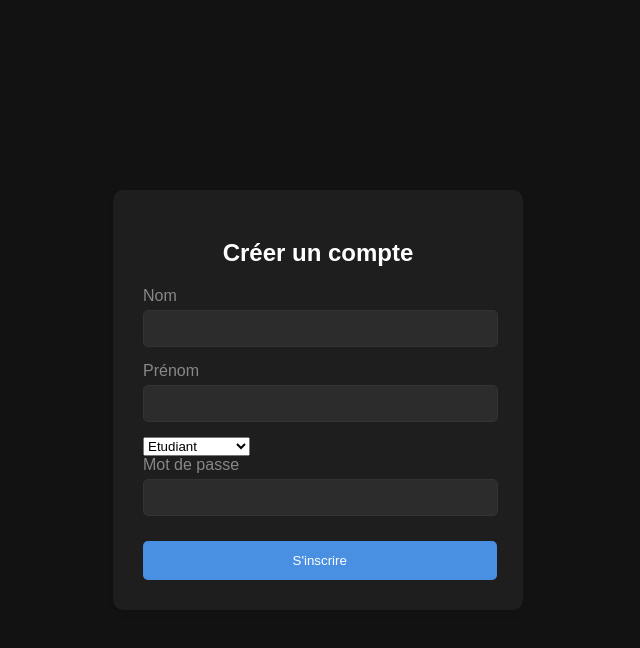
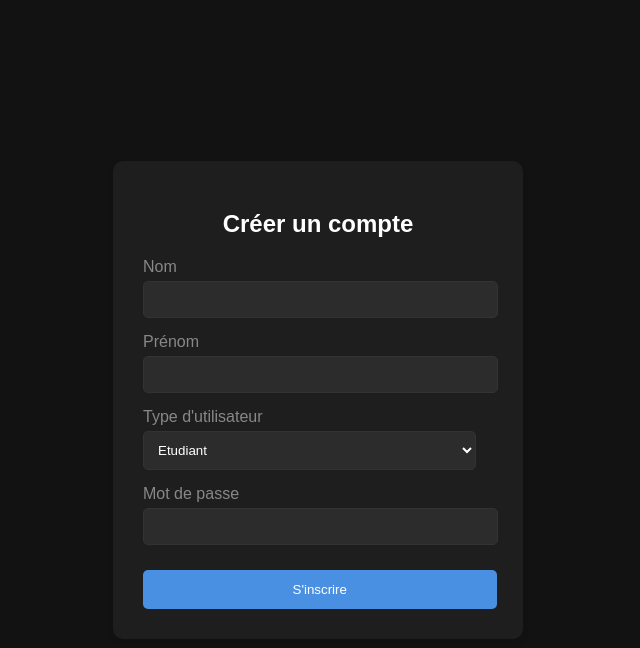
Before and after one commit to Roums215/adcharlespeguytabet, a PHP site: page /Form.php in a window 1280 px wide. Shown: the top 648 px of the page, without its empty margins (322-962 px from the left). Run offline with PHP 8.4, Linux system fonts and the light colour scheme.

Commit message:
TypeUser

```diff
--- a/Form.php
+++ b/Form.php
@@ -41,7 +41,8 @@
 			color: #888;
 		}
 
-		input {
+		input,
+		select {
 			width: 95%;
 			padding: 10px;
 			border: 1px solid #333;
@@ -50,7 +51,8 @@
 			color: #fff;
 		}
 
-		input:focus {
+		input:focus,
+		select:focus {
 			outline: none;
 			border-color: #4a90e2;
 		}
@@ -95,11 +97,14 @@
 				<label for="prenom">Prénom</label>
 				<input type="text" id="prenom" name="prenom" required />
 			</div>
-			<select id="typeUser" name="typeUser">
-				<option value="etudiant">Etudiant</option>
-				<option value="professeur">Professeur</option>
-				<option value="administration">Administration</option>
-			</select>
+			<div class="form-group">
+				<label for="typeUser">Type d'utilisateur</label>
+				<select id="typeUser" name="typeUser">
+					<option value="etudiant">Etudiant</option>
+					<option value="professeur">Professeur</option>
+					<option value="administration">Administration</option>
+				</select>
+			</div>
 			<div class="form-group">
 				<label for="motdepasse">Mot de passe</label>
 				<input type="password" id="motdepasse" name="motdepasse" required />
```
